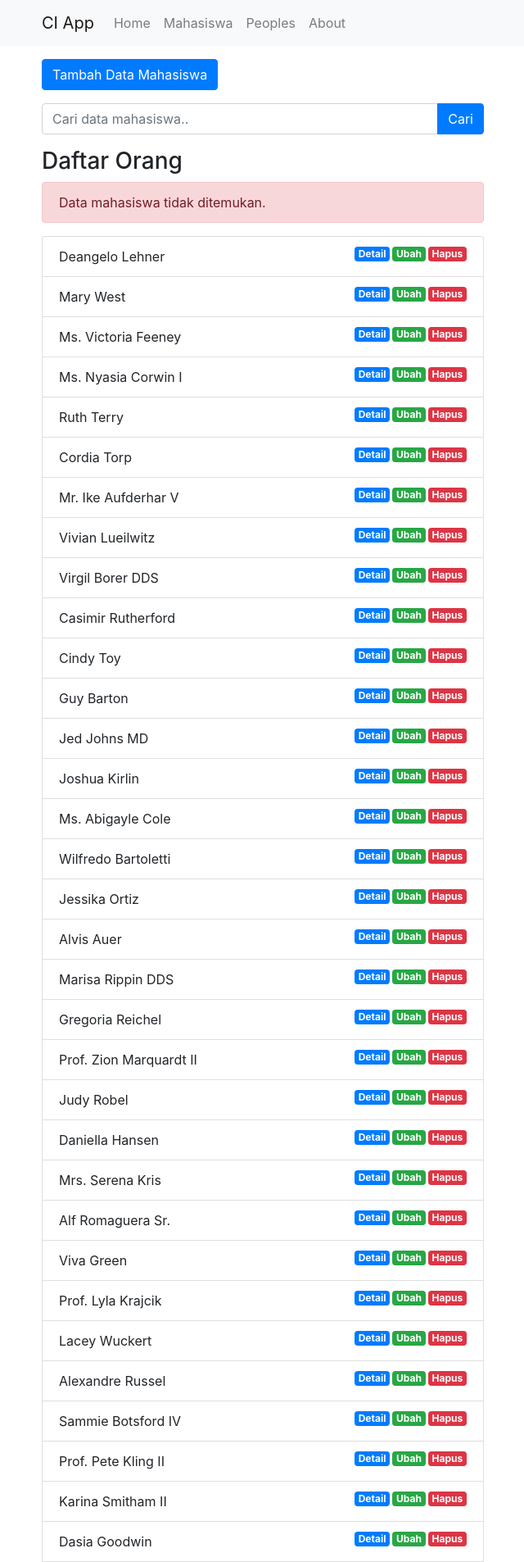
After one commit to randi089/ci-app-ci3, a CodeIgniter app: page /ci-app/peoples in a window 1280 px wide. The commit adds this page. Shown: the top 1906 px of the page at 82% size, without its empty margins (34-674 px from the left). Run offline with CodeIgniter, Linux system fonts and the light colour scheme; data comes from the database, SQL or seed files in the repository.

Commit message:
new menu

```diff
--- a/application/config/autoload.php
+++ b/application/config/autoload.php
@@ -1,5 +1,5 @@
 <?php
-defined('BASEPATH') OR exit('No direct script access allowed');
+defined('BASEPATH') or exit('No direct script access allowed');
 
 /*
 | -------------------------------------------------------------------
@@ -132,4 +132,4 @@ $autoload['language'] = array();
 |
 |	$autoload['model'] = array('first_model' => 'first');
 */
-$autoload['model'] = array();
+$autoload['model'] = array('Peoples_model' => 'peoples');
--- /dev/null
+++ b/application/controllers/Peoples.php
@@ -0,0 +1,13 @@
+<?php
+
+class Peoples extends CI_Controller
+{
+    public function index()
+    {
+        $data['judul'] = 'Daftar Orang';
+        $data['peoples'] = $this->peoples->getAllPeoples();
+        $this->load->view('templates/header', $data);
+        $this->load->view('peoples/index', $data);
+        $this->load->view('templates/footer');
+    }
+}
--- /dev/null
+++ b/application/models/Peoples_model.php
@@ -0,0 +1,9 @@
+<?php
+
+class Peoples_model extends CI_Model
+{
+    public function getAllPeoples()
+    {
+        return $this->db->get('peoples')->result_array();
+    }
+}
--- /dev/null
+++ b/application/views/peoples/index.php
@@ -0,0 +1,40 @@
+<div class="container">
+    <div class="flash-data" data-flashdata="<?= $this->session->flashdata('flash'); ?>"></div>
+    <div class="row mt-3">
+        <div class="col-md-6">
+            <a href="<?= base_url(); ?>mahasiswa/tambah" class="btn btn-primary">Tambah Data Mahasiswa</a>
+        </div>
+    </div>
+    <div class="row mt-3">
+        <div class="col-md-6">
+            <form action="" method="post">
+                <div class="input-group">
+                    <input type="text" class="form-control" placeholder="Cari data mahasiswa.." name="keyword">
+                    <div class="input-group-append">
+                        <button class="btn btn-primary" type="submit">Cari</button>
+                    </div>
+                </div>
+            </form>
+        </div>
+    </div>
+    <div class="row mt-3">
+        <div class="col-md-6">
+            <h3><?= $judul; ?></h3>
+            <?php if (empty($poples)) : ?>
+                <div class="alert alert-danger" role="alert">
+                    Data mahasiswa <?= $this->input->post('keyword'); ?> tidak ditemukan.
+                </div>
+            <?php endif; ?>
+            <ul class="list-group">
+                <?php foreach ($peoples as $p) : ?>
+                    <li class="list-group-item">
+                        <?= $p["name"]; ?>
+                        <a href="<?= base_url(); ?>mahasiswa/hapus/<?= $p['id']; ?>" class="badge badge-danger float-right hapus">Hapus</a>
+                        <a href="<?= base_url(); ?>mahasiswa/ubah/<?= $p['id']; ?>" class="badge badge-success float-right">Ubah</a>
+                        <a href="<?= base_url(); ?>mahasiswa/detail/<?= $p['id']; ?>" class="badge badge-primary float-right">Detail</a>
+                    </li>
+                <?php endforeach; ?>
+            </ul>
+        </div>
+    </div>
+</div>
--- a/application/views/templates/header.php
+++ b/application/views/templates/header.php
@@ -1,5 +1,6 @@
 <!doctype html>
 <html lang="en">
+
 <head>
   <!-- Required meta tags -->
   <meta charset="utf-8">
@@ -13,6 +14,7 @@
 
   <title><?= $judul; ?></title>
 </head>
+
 <body>
   <nav class="navbar navbar-expand-lg navbar-light bg-light">
     <div class="container">
@@ -24,6 +26,7 @@
         <div class="navbar-nav">
           <a class="nav-item nav-link" href="<?= base_url(); ?>">Home <span class="sr-only">(current)</span></a>
           <a class="nav-item nav-link" href="<?= base_url(); ?>mahasiswa">Mahasiswa</a>
+          <a class="nav-item nav-link" href="<?= base_url('peoples'); ?>">Peoples</a>
           <a class="nav-item nav-link" href="<?= base_url(); ?>about">About</a>
         </div>
       </div>
```
Lines whose indentation alone changed are shown as unchanged.
